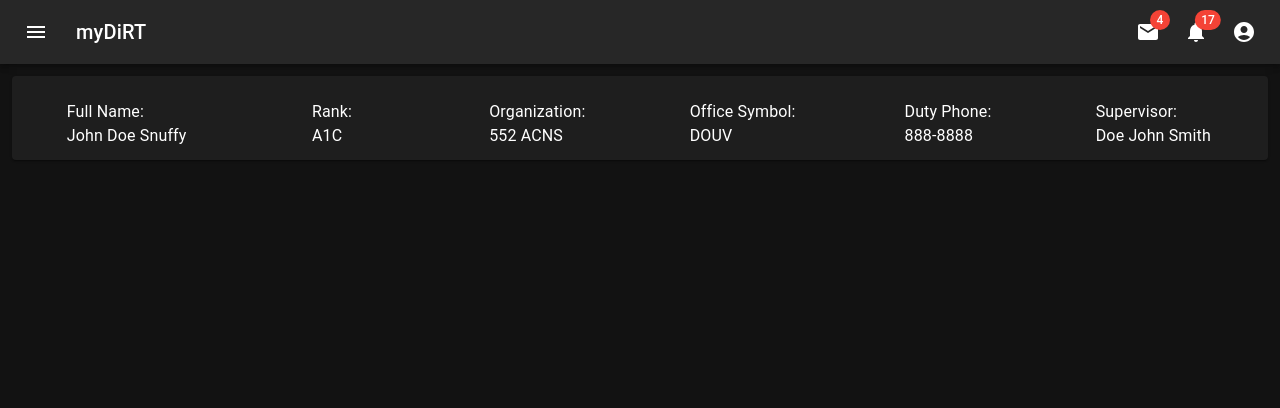
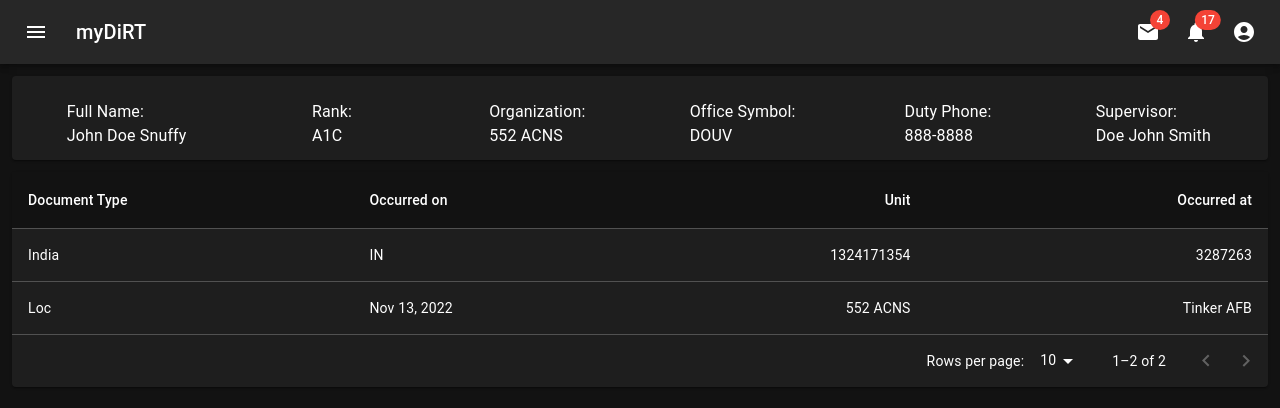
Before and after one commit to BrendenMcGrew/my-failure, a Next.js app: page /dashboard in a window 1280 px wide. Shown: the top 408 px of the page. Built offline with nearby package versions, Linux system fonts and the light colour scheme.

Commit message:
Added table component

```diff
--- a/components/dashboard components/personal files table.tsx
+++ b/components/dashboard components/personal files table.tsx
@@ -1,7 +1,122 @@
+import * as React from 'react';
+import Paper from '@mui/material/Paper';
+import Table from '@mui/material/Table';
+import TableBody from '@mui/material/TableBody';
+import TableCell from '@mui/material/TableCell';
+import TableContainer from '@mui/material/TableContainer';
+import TableHead from '@mui/material/TableHead';
+import TablePagination from '@mui/material/TablePagination';
+import TableRow from '@mui/material/TableRow';
+
+interface Column {
+    id: 'Type' | 'Date' | 'Unit' | 'Where';
+    label: string;
+    minWidth?: number;
+    align?: 'right';
+    format?: (value: number) => string;
+}
+
+const columns: readonly Column[] = [
+    { id: 'Type', label: 'Document Type', minWidth: 170 },
+    { id: 'Date', label: 'Occurred on', minWidth: 100 },
+    {
+        id: 'Unit',
+        label: 'Unit',
+        minWidth: 170,
+        align: 'right',
+        format: (value: number) => value.toLocaleString('en-US'),
+    },
+    {
+        id: 'Where',
+        label: 'Occurred at',
+        minWidth: 170,
+        align: 'right',
+        format: (value: number) => value.toLocaleString('en-US'),
+    },
+];
+
+interface Data {
+    Type: string;
+    Date: string;
+    Unit: string;
+    Where: string;
+}
+
+function createData(
+    Type: string,
+    Date: string,
+    Unit: string,
+    Where: string,
+): Data {
+    return { Type, Date, Unit, Where };
+}
+
+const rows = [
+    createData('India', 'IN', '1324171354', '3287263'),
+    createData('Loc', 'Nov 13, 2022', '552 ACNS', 'Tinker AFB'),
+];
+
 export default function PersonalFilesTable() {
-    return(
-        <>
+    const [page, setPage] = React.useState(0);
+    const [rowsPerPage, setRowsPerPage] = React.useState(10);
 
-        </>
-    )
+    const handleChangePage = (event: unknown, newPage: number) => {
+        setPage(newPage);
+    };
+
+    const handleChangeRowsPerPage = (event: React.ChangeEvent<HTMLInputElement>) => {
+        setRowsPerPage(+event.target.value);
+        setPage(0);
+    };
+
+    return (
+        <Paper className="m-3">
+            <TableContainer sx={{ maxHeight: 440 }}>
+                <Table stickyHeader aria-label="sticky table">
+                    <TableHead>
+                        <TableRow>
+                            {columns.map((column) => (
+                                <TableCell
+                                    key={column.id}
+                                    align={column.align}
+                                    style={{ minWidth: column.minWidth }}
+                                >
+                                    {column.label}
+                                </TableCell>
+                            ))}
+                        </TableRow>
+                    </TableHead>
+                    <TableBody>
+                        {rows
+                            .slice(page * rowsPerPage, page * rowsPerPage + rowsPerPage)
+                            .map((row) => {
+                                return (
+                                    <TableRow hover role="checkbox" tabIndex={-1} key={row.Date}>
+                                        {columns.map((column) => {
+                                            const value = row[column.id];
+                                            return (
+                                                <TableCell key={column.id} align={column.align}>
+                                                    {column.format && typeof value === 'number'
+                                                        ? column.format(value)
+                                                        : value}
+                                                </TableCell>
+                                            );
+                                        })}
+                                    </TableRow>
+                                );
+                            })}
+                    </TableBody>
+                </Table>
+            </TableContainer>
+            <TablePagination
+                rowsPerPageOptions={[10, 25, 100]}
+                component="div"
+                count={rows.length}
+                rowsPerPage={rowsPerPage}
+                page={page}
+                onPageChange={handleChangePage}
+                onRowsPerPageChange={handleChangeRowsPerPage}
+            />
+        </Paper>
+    );
 }
--- a/pages/dashboard/index.tsx
+++ b/pages/dashboard/index.tsx
@@ -1,8 +1,10 @@
 import Banner from "../../components/dashboard components/perosnal data banner";
+import Table from "../../components/dashboard components/personal files table"
 export default function Dashboard() {
     return(
         <>
             <Banner/>
+            <Table/>
         </>
     )
 }
```
